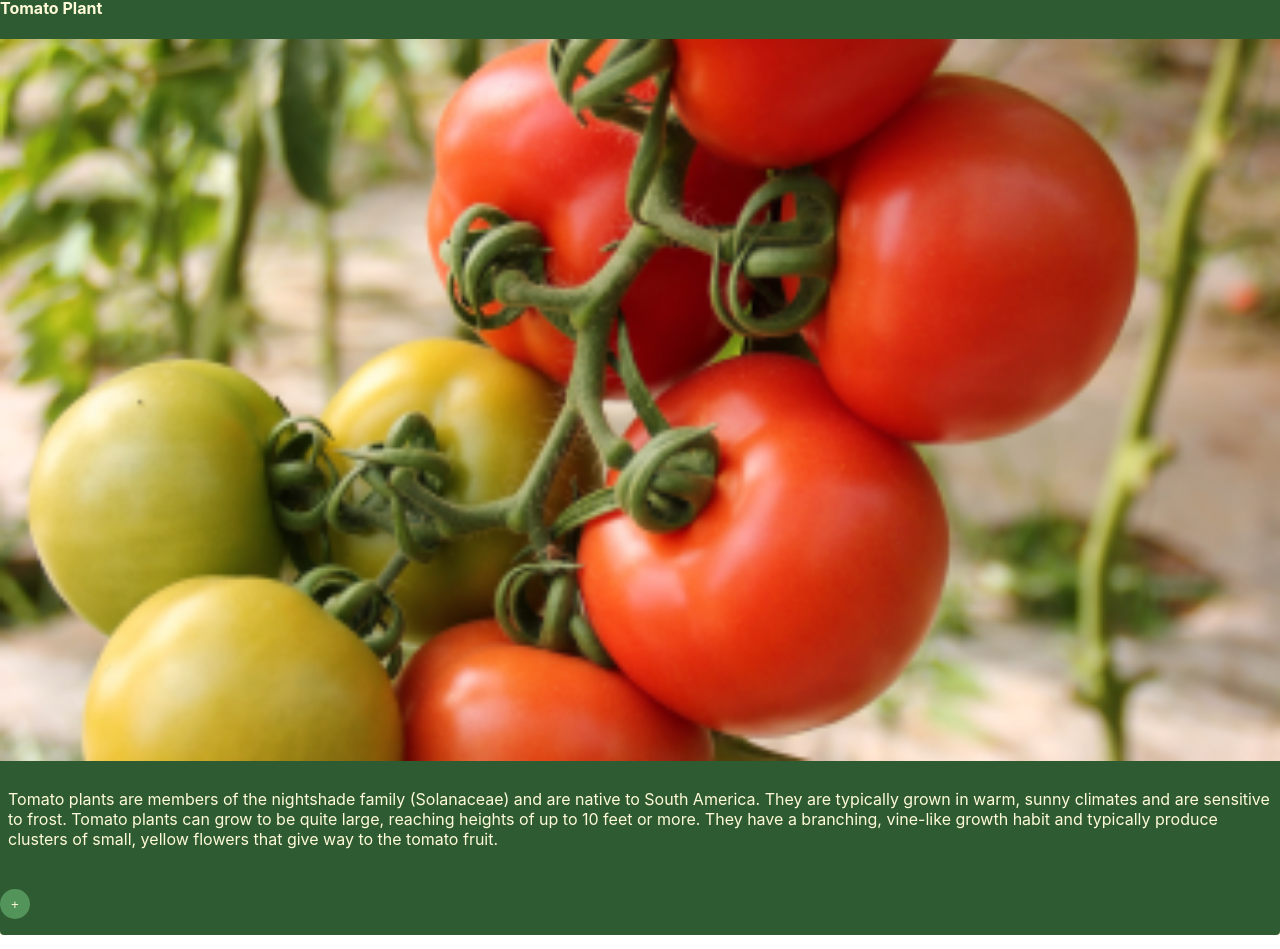
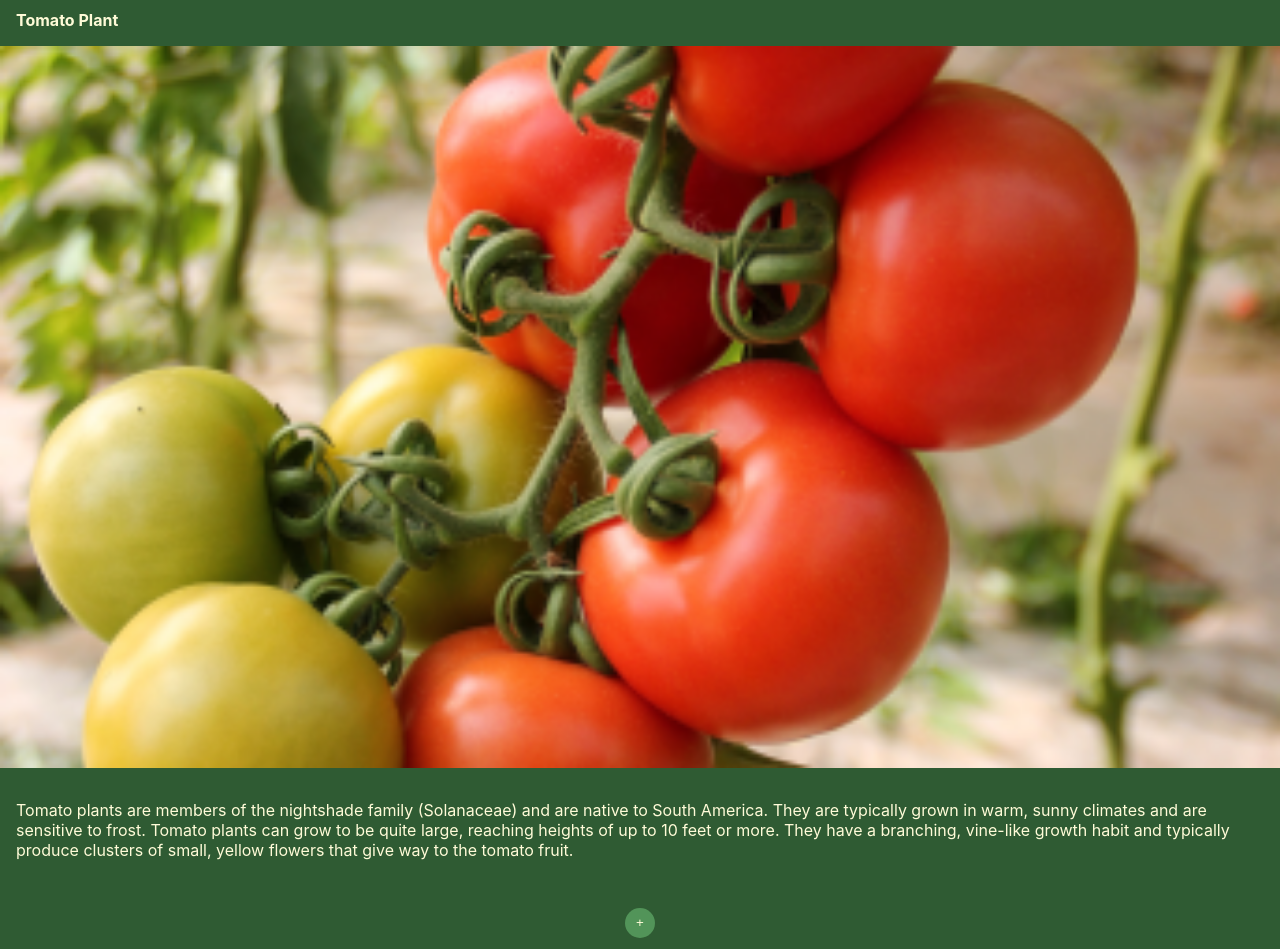
Before and after one commit to cdukedev/growtopia, a React (Create React App) app: page /plants/1 in a window 1280 px wide. Shown: the part 110-1059 px from the top of the page. Built offline with nearby package versions, Linux system fonts and the light colour scheme.

Commit message:
Single page fixed aligments

```diff
--- a/src/pages/SinglePlantPage/SinglePlantPage.js
+++ b/src/pages/SinglePlantPage/SinglePlantPage.js
@@ -7,12 +7,11 @@ function SinglePlantPage() {
     <div className="App">
       <div className='plant-container'>
         <div>
-          <img></img>
-          <h4>Tomato Plant</h4>
+          <h4 className='tomato-title'>Tomato Plant</h4>
         </div>
         <img src={tomaticos} className="single-plant-image"></img>
         <p>Tomato plants are members of the nightshade family (Solanaceae) and are native to South America. They are typically grown in warm, sunny climates and are sensitive to frost. Tomato plants can grow to be quite large, reaching heights of up to 10 feet or more. They have a branching, vine-like growth habit and typically produce clusters of small, yellow flowers that give way to the tomato fruit.</p>
-        <button className="card-button">+</button>
+        <button className="card-button-tomato">+</button>
 
 
       </div>
--- a/src/pages/SinglePlantPage/SinglePlantPage.scss
+++ b/src/pages/SinglePlantPage/SinglePlantPage.scss
@@ -5,12 +5,31 @@
     padding-bottom: 1rem;
     background-color: #2F5B33;
     border-radius: 4px;
+    display: flex;
+    flex-direction: column;
 }
 
 p{
     color: #FFFBD8;
-    padding: 0.5rem;
+    padding: 1rem;
 }
 .single-plant-image{
     width: 100%;
 }
+
+.tomato-title{
+    margin: 1rem;
+    padding-top: 1rem;
+}
+
+.card-button-tomato{
+    background-color: #529459;
+    height: 30px;
+    width: 30px;
+    border: none;
+    color: #FFFBD8;
+    align-self: center;
+    padding: 5px;
+    border-radius: 70%;
+    margin-top: 1rem;
+}
```
